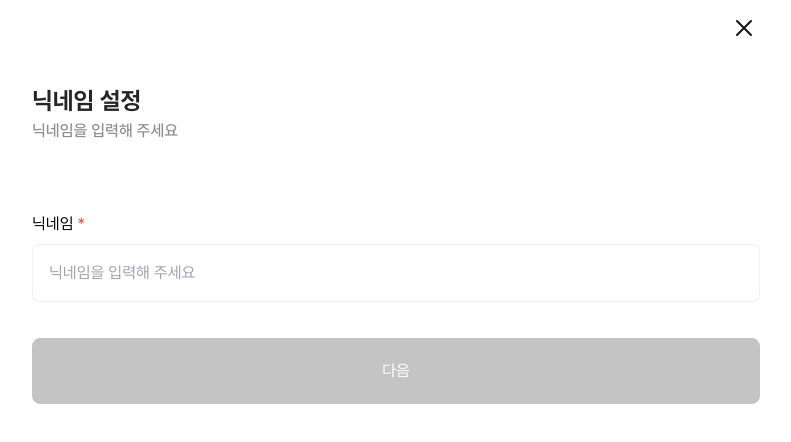
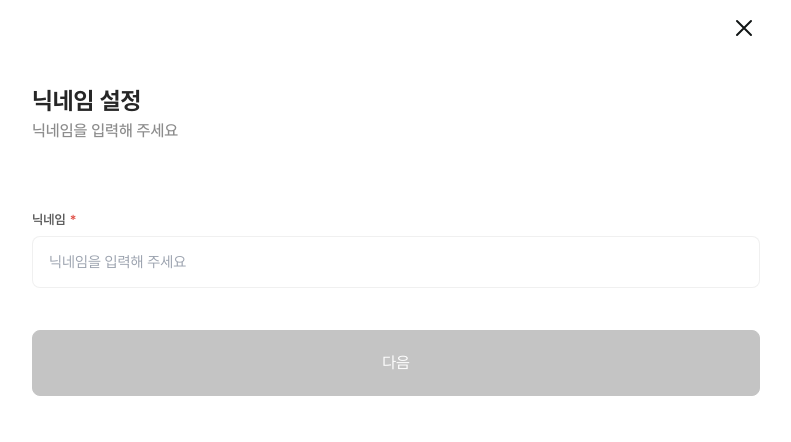
Before and after one commit to petD-ary/petDiary, a Next.js app: page /account in a window 1280 px wide. Shown: the top 442 px of the page, without its empty margins (244-1035 px from the left). Built offline with nearby package versions, Linux system fonts and the light colour scheme.

Commit message:
feat: typography 시스템에 맞춰 Input 컴포넌트 수정

```diff
--- a/app/components/Input/index.tsx
+++ b/app/components/Input/index.tsx
@@ -1,22 +1,19 @@
 'use client';
 import React, { Children, cloneElement } from 'react';
-import {
-  ButtonProps,
-  DateInputProps,
-  InputProps,
-  LabelProps,
-  TextInputProps,
-} from './type';
+import { DateInputProps, InputProps, LabelProps, TextInputProps } from './type';
+import IconValid from '@/assets/images/icon-valid.svg';
+import Caption2 from '../Typography/Caption2';
 
-const Input = ({ children, onClick, onChange, value }: InputProps) => {
+const Input = ({ children, onClick, onChange, value, error }: InputProps) => {
   return (
-    <div>
+    <div className='w-full relative'>
       {Children.map(children, (child) => {
         if (React.isValidElement(child)) {
           const newProps = {
             onClick,
             value,
             onChange,
+            error,
           };
 
           return cloneElement(child, newProps);
@@ -27,23 +24,36 @@ const Input = ({ children, onClick, onChange, value }: InputProps) => {
   );
 };
 
-const InputClass = 'w-full p-4 mt-2 rounded-lg';
+const InputClass = 'w-full p-4 rounded-lg leading-secondary text-[15px] ';
 
 const Label = ({ children, ...rest }: LabelProps) => (
-  <label className={`flex gap-1`}>
+  <label
+    className={`flex gap-1 text-[13px] pb-2 font-semibold leading-secondary text-text-primary`}
+  >
     {children}
     {rest.isRequired ? <span className='text-error'>*</span> : null}
   </label>
 );
 
-const TextInput = ({ value, onChange, ...rest }: TextInputProps) => (
+const TextInput = ({ value, onChange, error, ...rest }: TextInputProps) => (
+  <>
     <input
       type='text'
       value={value}
       onChange={onChange}
-    className={`${InputClass} border border-text-dividers focus:border-text-border transition-colors`}
+      className={`${InputClass}
+      disabled:text-text-disable
+      border border-text-dividers focus:border-text-border transition-colors
+    ${error !== null && error ? '!border-error focus:!border-error' : ''}
+    `}
       {...rest}
     />
+    {error !== null && !error ? (
+      <span className='absolute right-4 top-10'>
+        <IconValid />
+      </span>
+    ) : null}
+  </>
 );
 
 const DateInput = ({ value, onChange, ...rest }: DateInputProps) => (
@@ -56,41 +66,12 @@ const DateInput = ({ value, onChange, ...rest }: DateInputProps) => (
   />
 );
 
-const Button = ({
-  type = 'button',
-  children,
-  onClick,
-  isDisabled,
-  ...rest
-}: ButtonProps) => (
-  <button
-    type={type}
-    onClick={onClick}
-    disabled={isDisabled}
-    {...rest}
-    className={`w-full border rounded-lg text-center py-5
-    ${
-      rest.variant === 'contained'
-        ? 'bg-primary-500 text-white border-primary-500 disabled:text-white disabled:bg-grayColor-200 disabled:border-grayColor-200'
-        : ''
-    }
-    ${
-      rest.variant === 'outlined'
-        ? 'bg-white text-primary-500 border-primary-700 disabled:border-grayColor-200 disabled:text-grayColor-200'
-        : ''
-    }
-    `}
-  >
-    {children}
-  </button>
-);
-
 const Success = ({ children }: LabelProps) => (
-  <p className='text-success leading-secondary pl-[3px] pt-[6px]'>{children}</p>
+  <Caption2 className='text-success pl-[3px] pt-[6px]'>{children}</Caption2>
 );
 
 const Error = ({ children }: LabelProps) => (
-  <p className='text-error'>{children}</p>
+  <Caption2 className='text-error pl-[3px] pt-[6px]'>{children}</Caption2>
 );
 
 Input.Label = Label;
@@ -98,6 +79,5 @@ Input.TextInput = TextInput;
 Input.DateInput = DateInput;
 Input.Success = Success;
 Input.Error = Error;
-Input.Button = Button;
 
 export default Input;
```
Lines whose indentation alone changed are shown as unchanged.
